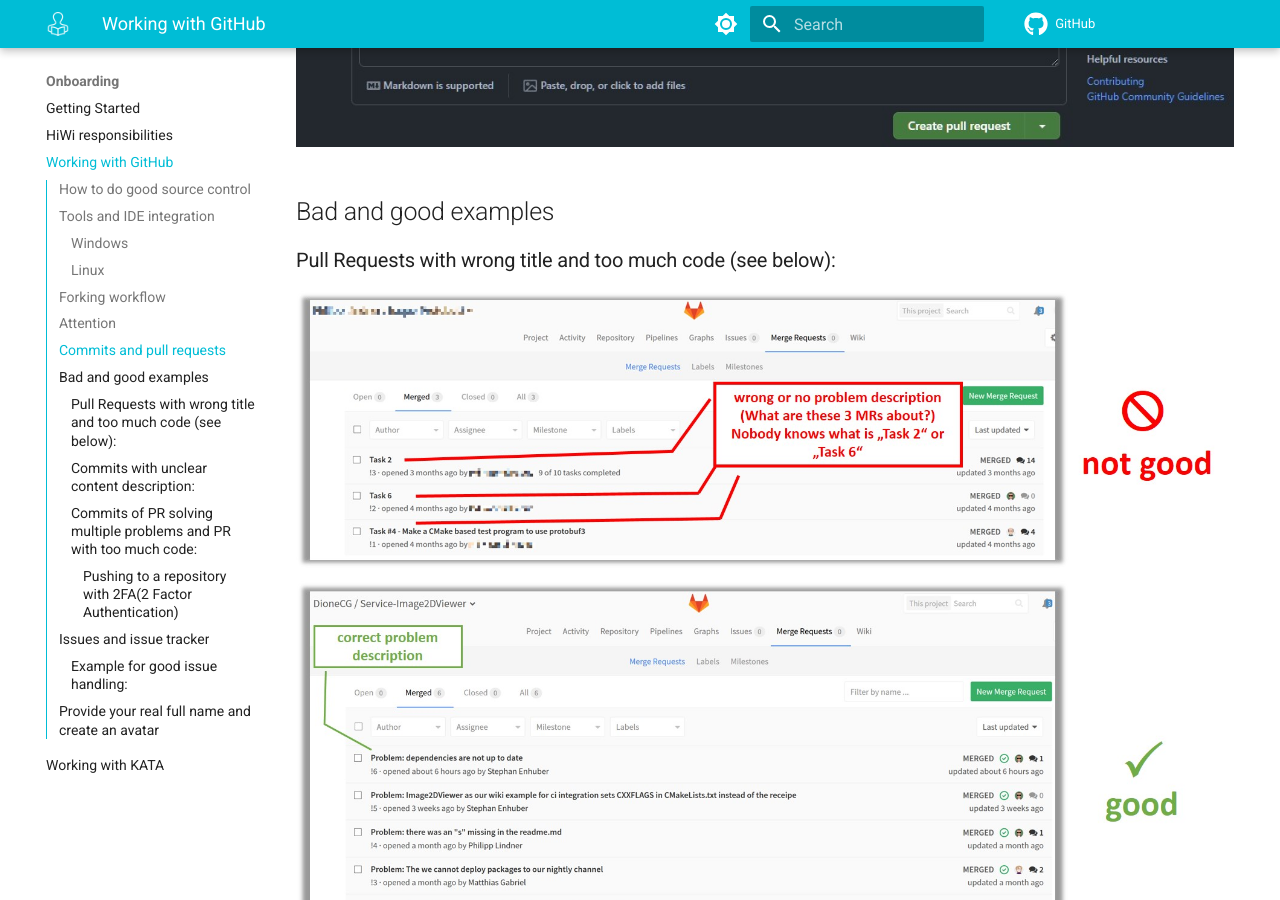
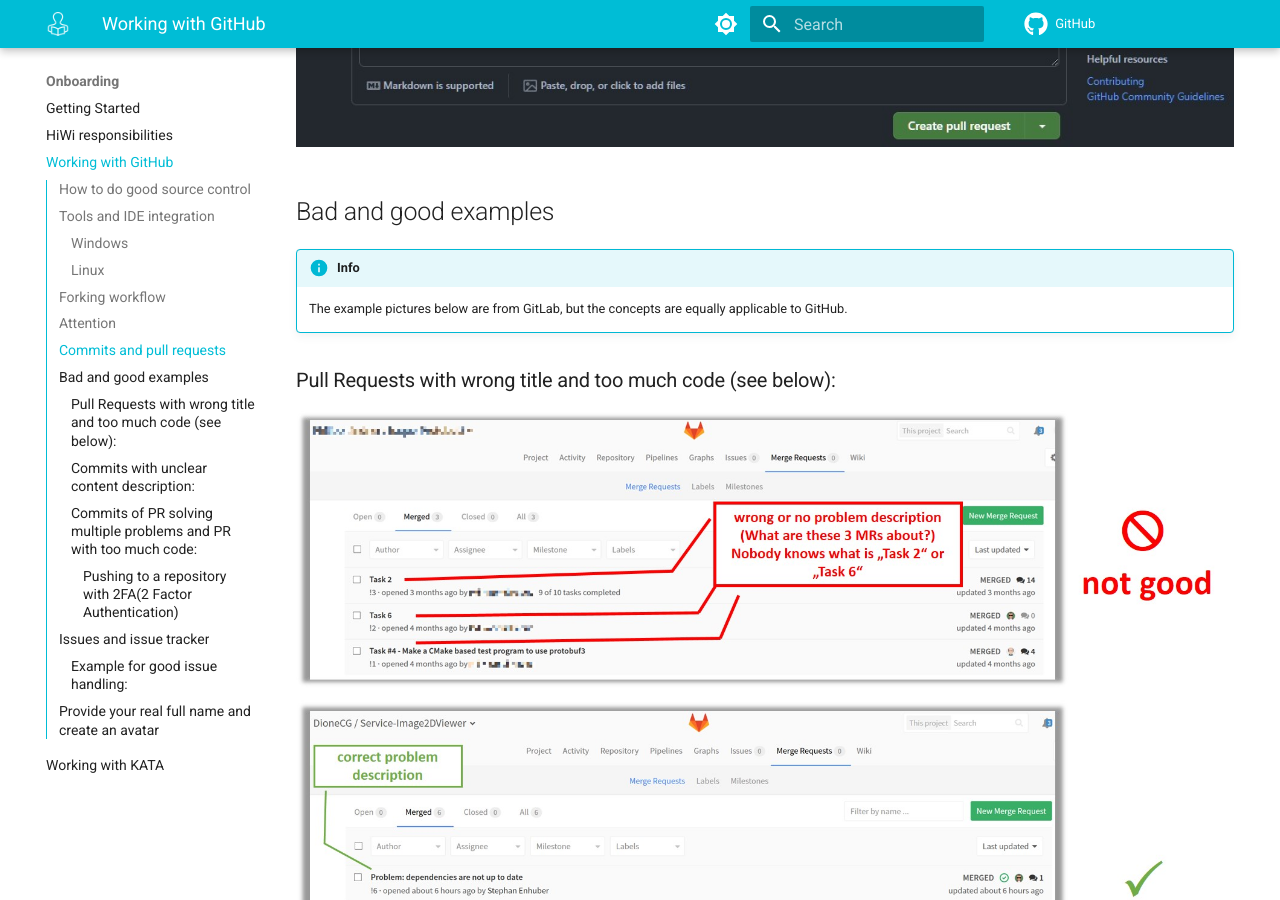
Before and after one commit to josephhuang08/student-guide, an MkDocs documentation site: the page built from docs/content-onboarding/working-with-GitHub.md, in a window 1280 px wide and 900 px high, scrolled down 3328 px. Built offline with MkDocs 1.6.1 and Material for MkDocs 9.7.7, drawn with Linux system fonts in a browser that asks for light colours; comment, search, counter and statistics services are not loaded.

Commit message:
add clarification info above GitLab examples pictures to avoid confusion.

```diff
--- a/docs/content-onboarding/working-with-GitHub.md
+++ b/docs/content-onboarding/working-with-GitHub.md
@@ -68,6 +68,8 @@ That means: when you're asked to upload files or update a repository, DO NOT MER
 
 
 ## Bad and good examples
+!!! info
+    The example pictures below are from GitLab, but the concepts are equally applicable to GitHub.
 
 ### Pull Requests with wrong title and too much code (see below):
 
```
